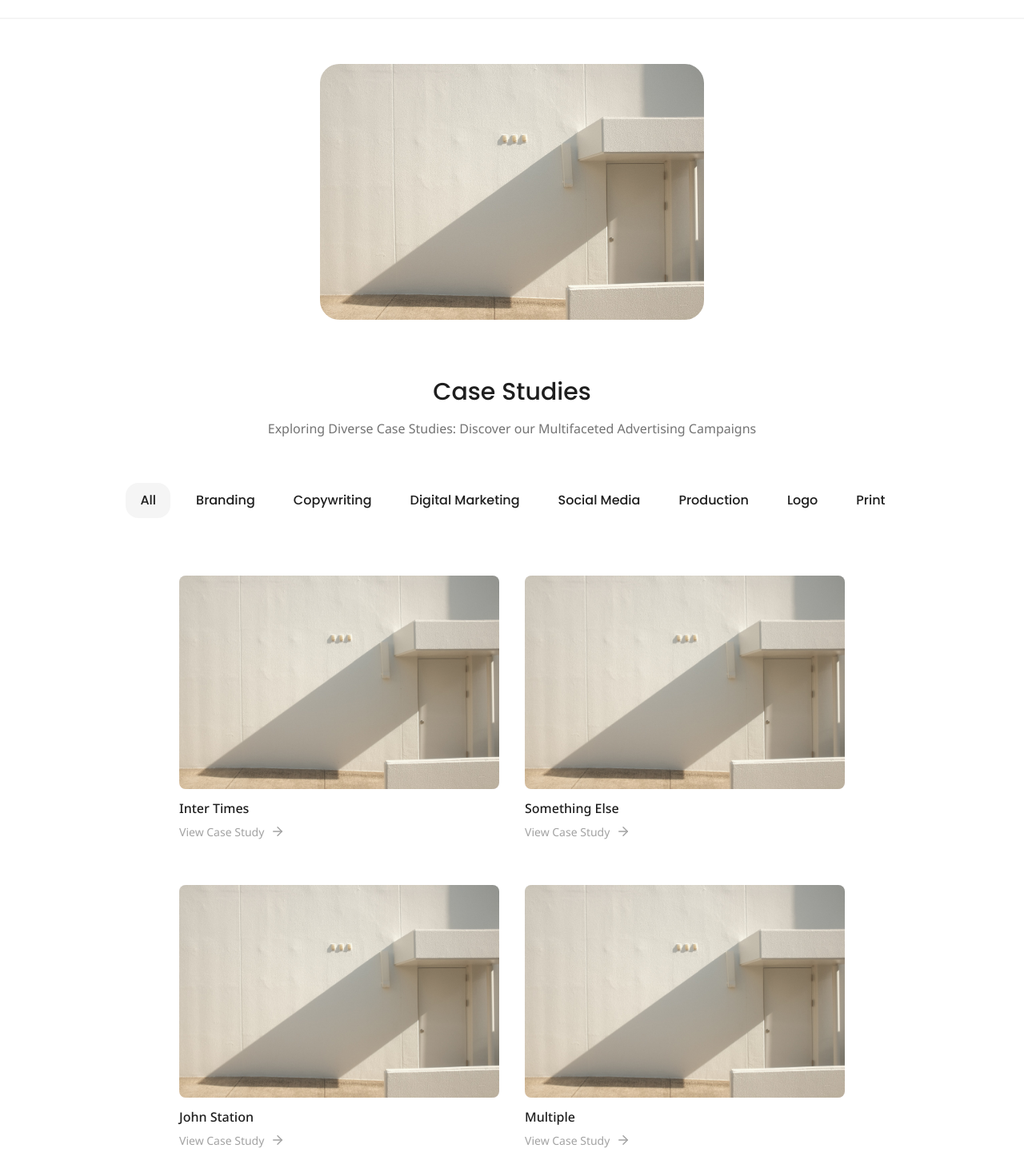
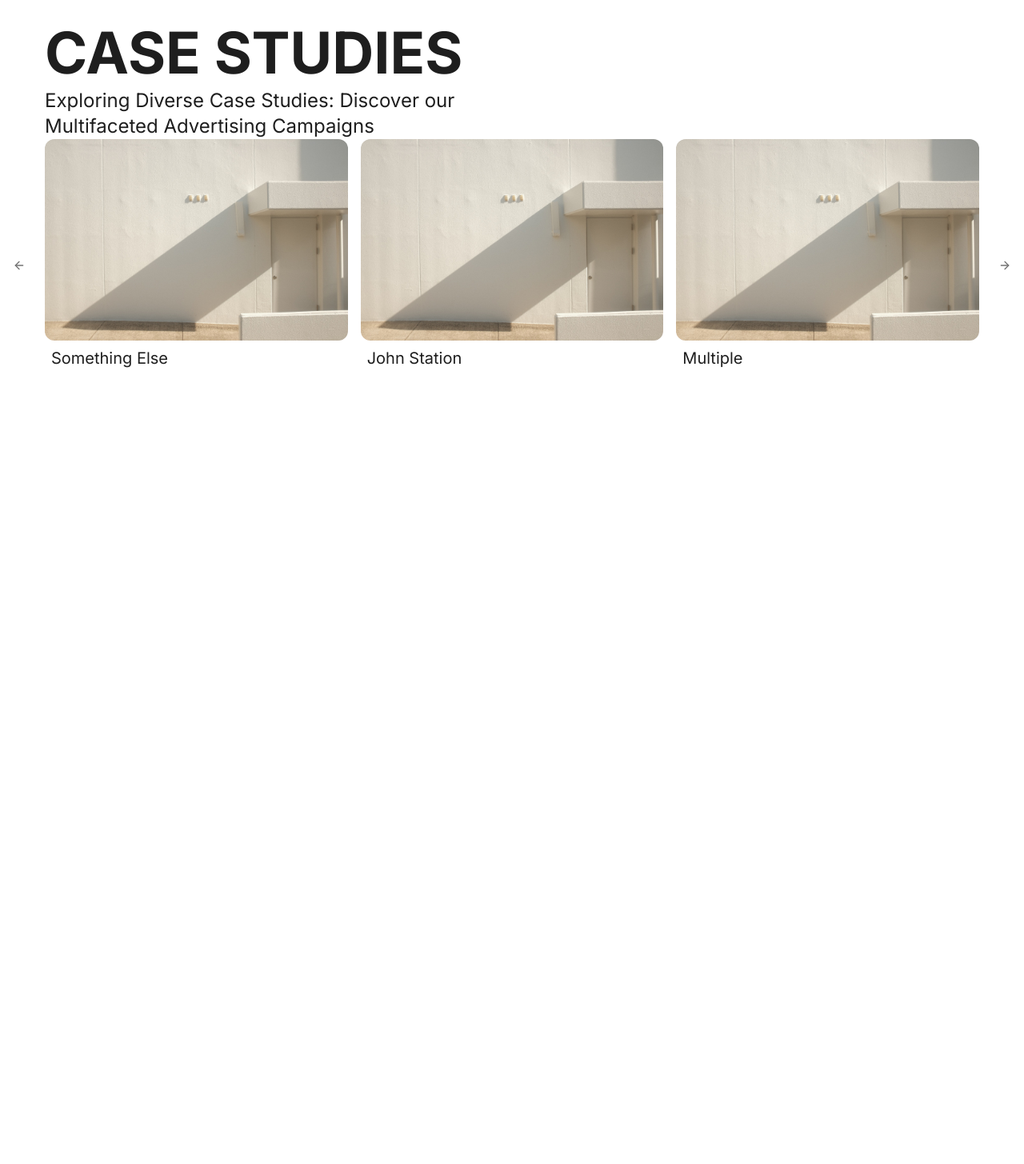
Before and after one commit to vatsalmotiani/thought-bubbles, a Next.js app: page /work/all in a window 1280 px wide. Shown: the part 74-1530 px from the top of the page at 80% size. After the commit the page ends 800 px from the top, so only its background shows below. Built offline with nearby package versions, Linux system fonts and the light colour scheme.

Commit message:
Tested V2

```diff
--- a/src/app/globals.css
+++ b/src/app/globals.css
@@ -1,5 +1,5 @@
 @import url("https://fonts.googleapis.com/css2?family=Caveat:wght@400;500;600;700&family=Noto+Sans:ital,wght@0,100;0,200;0,300;0,400;0,500;0,600;0,700;0,800;0,900;1,100;1,200;1,300;1,400;1,500;1,600;1,700;1,800;1,900&family=Poppins:ital,wght@0,100;0,200;0,300;0,400;0,500;0,600;0,700;0,800;0,900;1,100;1,200;1,300;1,400;1,500;1,600;1,700;1,800;1,900&display=swap");
-@import url("https://fonts.googleapis.com/css2?family=Bebas+Neue&display=swap");
+@import url("https://fonts.googleapis.com/css2?family=Bebas+Neue&family=Inter:wght@100;200;300;400;500;600;700;800;900&display=swap");
 
 @tailwind base;
 @tailwind components;
--- a/src/app/layout.jsx
+++ b/src/app/layout.jsx
@@ -26,7 +26,7 @@
           {children}
           {/* <MotionWrap>{children}</MotionWrap> */}
         </div>
-        <Footer />
+        {/* <Footer /> */}
         <Toaster />
       </body>
     </html>
--- a/src/app/work/[category]/layout.jsx
+++ b/src/app/work/[category]/layout.jsx
@@ -1,26 +1,39 @@
+"use client";
 import Title from "@/components/Title";
+import { TitleBold } from "@/components/Title";
 import serviceList from "@/data/services";
 import CategoryNavigation from "./CategoryNavigation";
 import { JumboCase } from "@/components/Jumbotron";
+import { motion } from "framer-motion";
 
 export default function CategoryLayout({ children }) {
+  const banner = {
+    animate: {
+      transition: {
+        delayChildren: 1,
+        staggerChildren: 0.9,
+      },
+    },
+  };
   return (
     <>
-      <div
+      <motion.div
         id='top'
-        className='mb-14'
+        className='mb-14 mt-2 mx-4 md:mx-14'
       >
-        <JumboCase img='/assets/caseVert.jpg' />
-        <Title
+        {/* <JumboCase img='/assets/caseVert.jpg' /> */}
+        <TitleBold
           heading='Case Studies'
           subheading='Exploring Diverse Case Studies: Discover our Multifaceted Advertising Campaigns'
         />
-        <div className='flex flex-col items-center'>
+        {children}
+
+        {/* <div className='flex flex-col items-center'>
           <CategoryNavigation services={serviceList} />
 
           {children}
-        </div>
-      </div>
+        </div> */}
+      </motion.div>
     </>
   );
 }
--- a/src/app/work/[category]/page.jsx
+++ b/src/app/work/[category]/page.jsx
@@ -2,41 +2,74 @@
 import { motion } from "framer-motion";
 import { slugifyList } from "@/lib/utils";
 import caseList from "@/data/caseList";
+import { Carousel, CarouselContent, CarouselPrevious, CarouselItem, CarouselNext } from "@/components/ui/carousel";
 import CaseCard from "@/components/CaseCard";
+import CaseLarge from "@/components/CaseLarge";
 
+// export default function WorkCase({ params }) {
+//   const cat = params.category;
+//   return (
+//     <div className='flex flex-wrap justify-center md:w-5/6 mt-8'>
+//       {cat !== "all"
+//         ? caseList
+//             .filter((caseStudy) => slugifyList(caseStudy.category).includes(cat))
+//             .map((filteredCase) => {
+//               return (
+//                 <motion.div
+//                   key={filteredCase.id}
+//                   initial={{ opacity: 0, y: 100, rotate: -10 }}
+//                   whileInView={{ opacity: 1, y: 0, rotate: 0, transition: { delay: 0.2, bounce: 0.4, duration: 0.8, type: "spring" } }}
+//                   viewport={{ once: true }}
+//                   className='mx-4 mb-8 md:mb-2'
+//                 >
+//                   <CaseCard caseStudy={filteredCase} />
+//                 </motion.div>
+//               );
+//             })
+//         : caseList.map((filteredCase) => {
+//             return (
+//               <motion.div
+//                 key={filteredCase.id}
+//                 initial={{ opacity: 0, y: 100, rotate: -10 }}
+//                 whileInView={{ opacity: 1, y: 0, rotate: 0, transition: { delay: 0.2, bounce: 0.4, duration: 0.8, type: "spring" } }}
+//                 viewport={{ once: true }}
+//                 className='mx-4 mb-8 md:mb-2'
+//               >
+//                 <CaseCard caseStudy={filteredCase} />
+//               </motion.div>
+//             );
+//           })}
+//     </div>
+//   );
+// }
 export default function WorkCase({ params }) {
   const cat = params.category;
   return (
-    <div className='flex flex-wrap justify-center md:w-5/6 mt-8'>
-      {cat !== "all"
-        ? caseList
-            .filter((caseStudy) => slugifyList(caseStudy.category).includes(cat))
+    <div className=''>
+      <Carousel
+        opts={{
+          align: "start",
+          loop: true,
+        }}
+        className=''
+      >
+        <CarouselContent>
+          {caseList
+            .filter((item) => item.favourite === true) // only favoutites
             .map((filteredCase) => {
               return (
-                <motion.div
+                <CarouselItem
                   key={filteredCase.id}
-                  initial={{ opacity: 0, y: 100, rotate: -10 }}
-                  whileInView={{ opacity: 1, y: 0, rotate: 0, transition: { delay: 0.2, bounce: 0.4, duration: 0.8, type: "spring" } }}
-                  viewport={{ once: true }}
-                  className='mx-4 mb-8 md:mb-2'
+                  className='basis-full sm:basis-1/2 lg:basis-1/3 flex justify-center'
                 >
-                  <CaseCard caseStudy={filteredCase} />
-                </motion.div>
+                  <CaseLarge caseStudy={filteredCase} />
+                </CarouselItem>
               );
-            })
-        : caseList.map((filteredCase) => {
-            return (
-              <motion.div
-                key={filteredCase.id}
-                initial={{ opacity: 0, y: 100, rotate: -10 }}
-                whileInView={{ opacity: 1, y: 0, rotate: 0, transition: { delay: 0.2, bounce: 0.4, duration: 0.8, type: "spring" } }}
-                viewport={{ once: true }}
-                className='mx-4 mb-8 md:mb-2'
-              >
-                <CaseCard caseStudy={filteredCase} />
-              </motion.div>
-            );
-          })}
+            })}
+        </CarouselContent>
+        <CarouselPrevious />
+        <CarouselNext />
+      </Carousel>
     </div>
   );
 }
--- a/src/components/CaseLarge.jsx
+++ b/src/components/CaseLarge.jsx
@@ -7,15 +7,15 @@
 
 export default function CaseLarge({ caseStudy }) {
   return (
-    <div className='max-w-max max-h-max relative  overflow-visible'>
+    <div className='max-w-max max-h-max relative overflow-visible'>
       <Image
         src={caseStudy.img}
         height='360'
         width='480'
         alt={caseStudy.name}
-        className='rounded-3xl duration-300'
+        className='rounded-xl duration-300'
       />
-      <p className='absolute z-10 -top-20 font-poppins text-tb-black text-2xl'>{caseStudy.name}</p>
+      <p className='font-inter text-tb-black text-xl ms-2 mt-2'>{caseStudy.name}</p>
     </div>
     // <div className='w-fit flex justify-center items-center m-8'>
     //   <Link href={`/work/cases/${slugify(caseStudy.name)}`}>
--- a/src/components/Navbar.jsx
+++ b/src/components/Navbar.jsx
@@ -38,8 +38,8 @@
   };
 
   return (
-    <nav className='bg-white md:bg-transparent w-full font-medium font-poppins border-b-2 md:pb-4 border-neutral-100 '>
-      <div className='max-w-7xl mx-auto pb-4 md:pb-0 pt-4 px-4 sm:px-6 lg:px-8'>
+    <nav className='bg-white md:bg-transparent w-full font-medium font-poppins md:pb-4 border-neutral-100 '>
+      <div className=' mx-auto pb-4 md:pb-0 pt-4 px-4 sm:px-6 lg:px-8'>
         <div className='flex items-center justify-between h-16'>
           <div className='flex items-center '>
             <div className='flex-shrink-0'>
--- a/src/components/Title.jsx
+++ b/src/components/Title.jsx
@@ -1,3 +1,6 @@
+"use client";
+import { motion } from "framer-motion";
+
 const Title = ({ sectionName, heading, subheading }) => {
   return (
     <div className='flex flex-col items-center text-center'>
@@ -10,4 +13,16 @@
   );
 };
 
+export function TitleBold({ sectionName, heading, subheading }) {
+  return (
+    <motion.div
+      initial={{ y: 100 }}
+      animate={{ y: 0, transition: { ease: [0.6, 0.01, -0.05, 0.95], duration: 0.2 } }}
+    >
+      <p className='me-2 font-inter font-bold uppercase text-tb-black text-5xl xl:text-7xl'>{heading}</p>
+      <p className='max-w-[600px] font-inter text-tb-black mt-2 text-xl xl:text-2xl'>{subheading}</p>
+    </motion.div>
+  );
+}
+
 export default Title;
--- a/tailwind.config.js
+++ b/tailwind.config.js
@@ -16,6 +16,7 @@
         poppins: ["Poppins", "sans-serif"],
         caveat: ["Caveat", "cursive"],
         noto: ["Noto Sans", "sans-serif"],
+        inter: ["Inter", "sans-serif"],
         bebas: ["Bebas Neue", "sans-serif"],
       },
 
```
